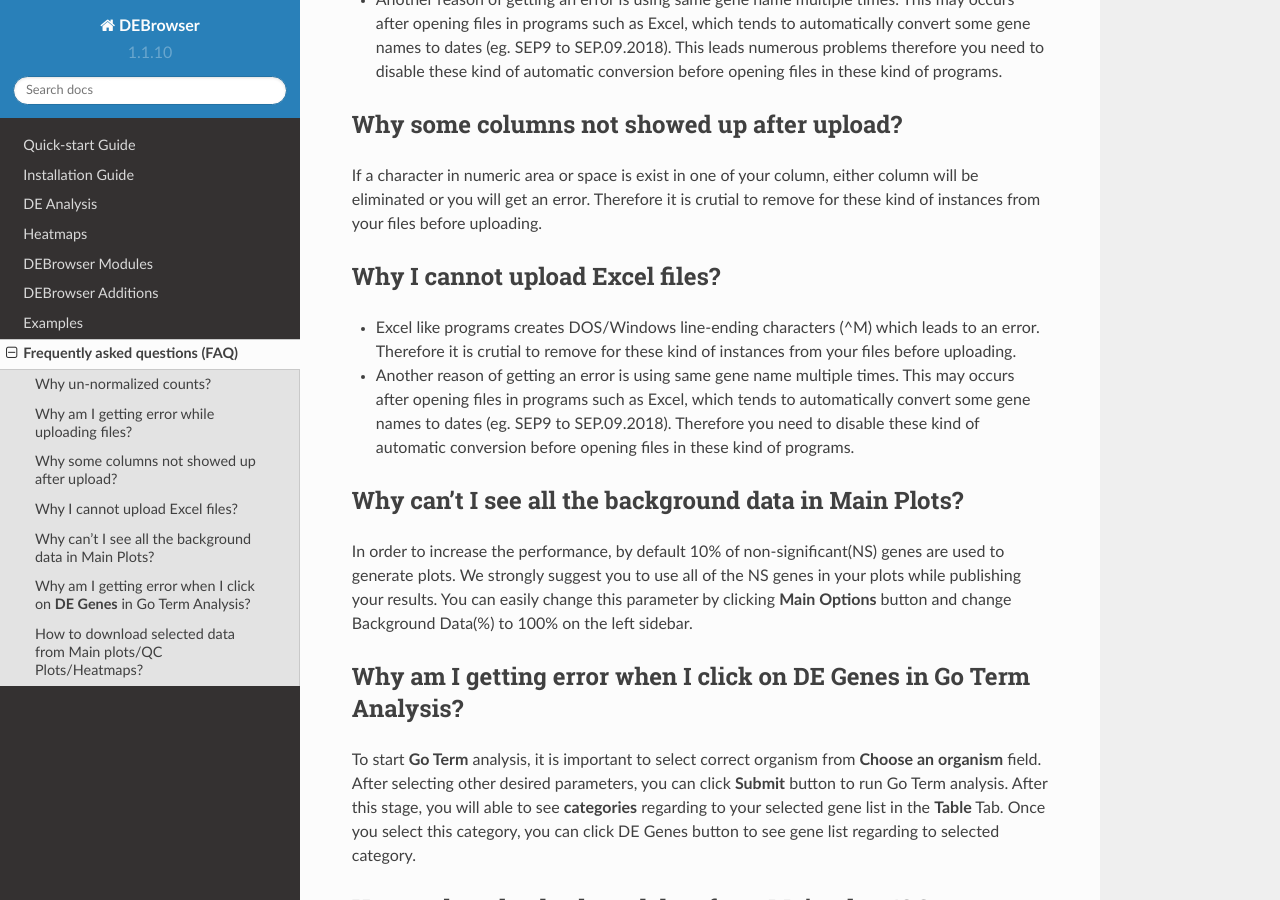
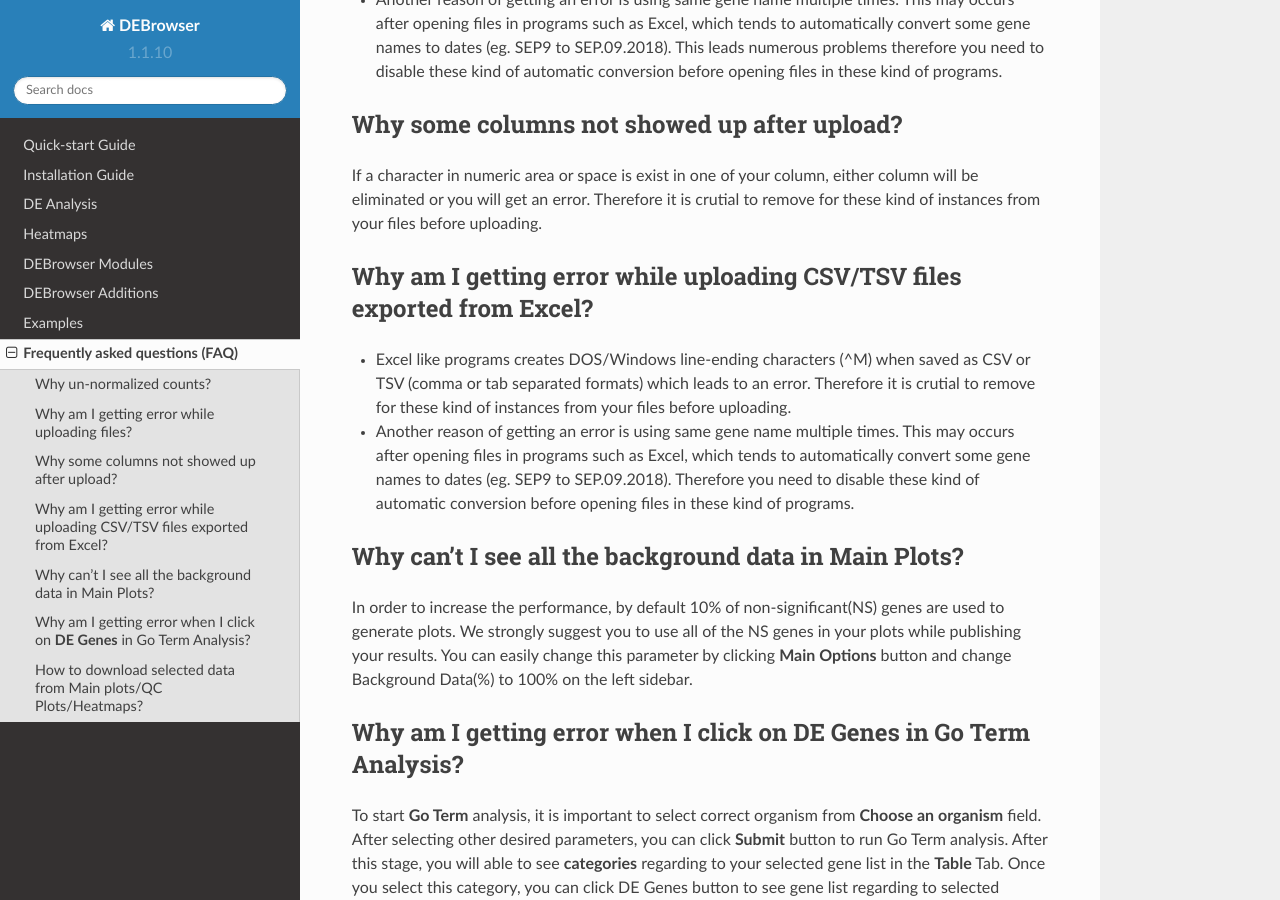
Before and after one commit to UMMS-Biocore/debrowser-docs, a Sphinx documentation site: the page built from docs/faq/faq.rst, in a window 1280 px wide and 900 px high, scrolled down 500 px. Built offline with Sphinx 7.4.7 and the Read the Docs theme 2.0.0, drawn with Linux system fonts in a browser that asks for light colours.

Commit message:
FAQ is updated

```diff
--- a/docs/faq/faq.rst
+++ b/docs/faq/faq.rst
@@ -16,9 +16,9 @@
 ============================================
 If a character in numeric area or space is exist in one of your column, either column will be eliminated or you will get an error. Therefore it is crutial to remove for these kind of instances from your files before uploading.
 
-Why I cannot upload Excel files?
-================================
-* Excel like programs creates DOS/Windows line-ending characters (^M) which leads to an error. Therefore it is crutial to remove for these kind of instances from your files before uploading.
+Why am I getting error while uploading CSV/TSV files exported from Excel?
+=========================================================================
+* Excel like programs creates DOS/Windows line-ending characters (^M) when saved as CSV or TSV (comma or tab separated formats) which leads to an error. Therefore it is crutial to remove for these kind of instances from your files before uploading.
 
 * Another reason of getting an error is using same gene name multiple times. This may occurs after opening files in programs such as Excel, which tends to automatically convert some gene names to dates (eg. SEP9 to SEP.09.2018). Therefore you need to disable these kind of automatic conversion before opening files in these kind of programs.
 
```
